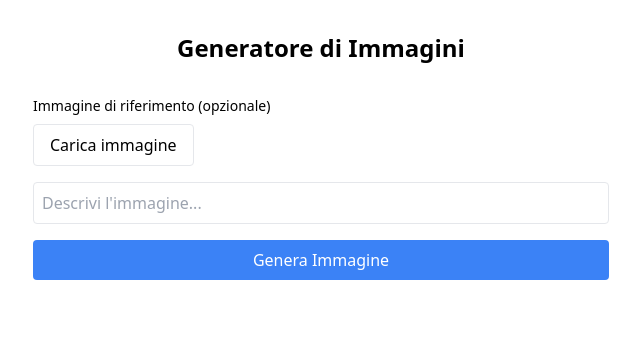
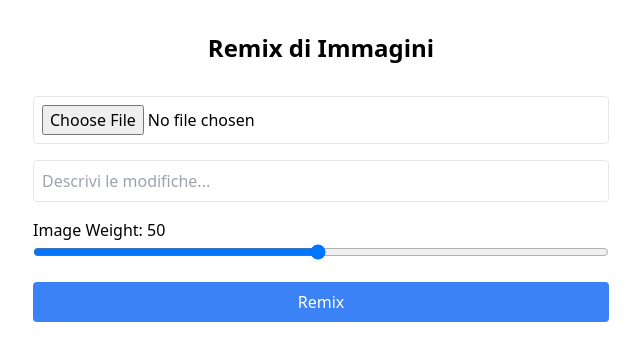
Before and after one commit to lrnzsp/imagen, a Next.js app: page / in a window 1280 px wide. Shown: the top 360 px of the page, without its empty margins (319-959 px from the left). Built offline with nearby package versions, Linux system fonts and the light colour scheme.

Commit message:
Update page.js

```diff
--- a/src/app/page.js
+++ b/src/app/page.js
@@ -1,170 +1,107 @@
 'use client';
-
-import { useState } from 'react';
+import { useState, useRef } from 'react';
 
 export default function Home() {
   const [prompt, setPrompt] = useState('');
   const [loading, setLoading] = useState(false);
   const [error, setError] = useState(null);
   const [imageUrl, setImageUrl] = useState(null);
-  const [imageFile, setImageFile] = useState(null);
   const [imageWeight, setImageWeight] = useState(50);
-  const [previewUrl, setPreviewUrl] = useState(null);
+  const fileInputRef = useRef(null);
 
   async function handleSubmit(e) {
     e.preventDefault();
     setLoading(true);
     setError(null);
 
+    const file = fileInputRef.current.files[0];
+    if (!file) {
+      setError("Seleziona un'immagine di riferimento.");
+      setLoading(false);
+      return;
+    }
+
     try {
-      // Se non c'è un'immagine caricata, usa l'endpoint di generazione normale
-      if (!imageFile) {
-        const res = await fetch('/api/generate', {
-          method: 'POST',
-          headers: { 'Content-Type': 'application/json' },
-          body: JSON.stringify({ prompt })
-        });
+      const formData = new FormData();
+      formData.append('image_file', file);
+      formData.append(
+        'image_request',
+        JSON.stringify({
+          prompt,
+          aspect_ratio: 'ASPECT_1_1', // Puoi cambiare l'aspect ratio qui
+          image_weight: imageWeight,
+          magic_prompt_option: 'ON', // o OFF
+          model: 'V_2', // o V_1, etc.
+        })
+      );
 
-        const data = await res.json();
-        if (!res.ok) throw new Error(data.error || 'Errore durante la generazione');
-        setImageUrl(data.data[0].url);
-        return;
-      }
-
-      // Se c'è un'immagine, procedi con il remix
-      const formData = new FormData();
-      formData.append('image_file', imageFile);
-      formData.append('prompt', prompt);
-      formData.append('image_weight', imageWeight.toString());
-
-      const remixRes = await fetch('/api/remix', {
+      const res = await fetch('/api/remix', { // Chiama la nuova route /api/remix
         method: 'POST',
-        body: formData
+        body: formData,
       });
 
-      const remixData = await remixRes.json();
-      if (!remixRes.ok) throw new Error(remixData.error || 'Errore durante il remix');
-      setImageUrl(remixData.data[0].url);
-
+      const data = await res.json();
+      if (!res.ok) throw new Error(data.error || 'Errore durante il remix');
+      setImageUrl(data.data[0].url);
     } catch (err) {
-      console.error('Error:', err);
       setError(err.message);
     } finally {
       setLoading(false);
     }
   }
 
-  function handleFileChange(e) {
-    const file = e.target.files[0];
-    if (file) {
-      setImageFile(file);
-      setPreviewUrl(URL.createObjectURL(file));
-    }
-  }
-
-  function clearImage() {
-    if (previewUrl) {
-      URL.revokeObjectURL(previewUrl);
-    }
-    setImageFile(null);
-    setPreviewUrl(null);
-  }
-
   return (
     <main className="p-8">
       <div className="max-w-xl mx-auto">
         <h1 className="text-2xl font-bold mb-8 text-center">
-          Generatore di Immagini
+          Remix di Immagini
         </h1>
-
         <form onSubmit={handleSubmit} className="space-y-4">
-          <div className="space-y-4">
-            <div>
-              <label className="block text-sm font-medium mb-2">
-                Immagine di riferimento (opzionale)
-              </label>
-              <div className="flex items-center gap-2">
-                <input
-                  type="file"
-                  onChange={handleFileChange}
-                  className="hidden"
-                  id="file-upload"
-                  accept="image/*"
-                />
-                <label
-                  htmlFor="file-upload"
-                  className="cursor-pointer bg-white px-4 py-2 border rounded hover:bg-gray-50"
-                >
-                  Carica immagine
-                </label>
-                {imageFile && (
-                  <button
-                    type="button"
-                    onClick={clearImage}
-                    className="px-2 py-1 text-red-600 hover:bg-red-50 rounded"
-                  >
-                    Rimuovi
-                  </button>
-                )}
-              </div>
-            </div>
-
-            {previewUrl && (
-              <div className="mt-2">
-                <img
-                  src={previewUrl}
-                  alt="Anteprima"
-                  className="w-full max-h-48 object-contain rounded border"
-                />
-              </div>
-            )}
-
-            {imageFile && (
-              <div className="space-y-2">
-                <label className="block text-sm font-medium">
-                  Peso dell&apos;immagine: {imageWeight}%
-                </label>
-                <input
-                  type="range"
-                  min="1"
-                  max="100"
-                  value={imageWeight}
-                  onChange={(e) => setImageWeight(parseInt(e.target.value))}
-                  className="w-full"
-                />
-              </div>
-            )}
-          </div>
-
+          <input
+            type="file"
+            ref={fileInputRef}
+            className="w-full p-2 border rounded"
+            required
+          />
           <input
             type="text"
             value={prompt}
             onChange={(e) => setPrompt(e.target.value)}
-            placeholder="Descrivi l'immagine..."
+            placeholder="Descrivi le modifiche..."
             className="w-full p-2 border rounded"
             required
           />
-
+          <div>
+            <label htmlFor="imageWeight">Image Weight: {imageWeight}</label>
+            <input
+              type="range"
+              id="imageWeight"
+              name="imageWeight"
+              min="1"
+              max="100"
+              value={imageWeight}
+              onChange={(e) => setImageWeight(parseInt(e.target.value, 10))}
+              className="w-full"
+            />
+          </div>
           <button
             type="submit"
             disabled={loading}
             className="w-full bg-blue-500 text-white p-2 rounded disabled:bg-gray-400"
           >
-            {loading ? 'Elaborazione...' : (imageFile ? 'Remix Immagine' : 'Genera Immagine')}
+            {loading ? 'Remix in corso...' : 'Remix'}
           </button>
         </form>
-
         {error && (
           <div className="mt-4 p-4 bg-red-100 text-red-700 rounded">
             {error}
           </div>
         )}
-
         {imageUrl && (
           <div className="mt-8">
             <img
               src={imageUrl}
-              alt="Immagine generata"
+              alt="Immagine remixata"
               className="w-full rounded shadow-lg"
             />
           </div>
```
